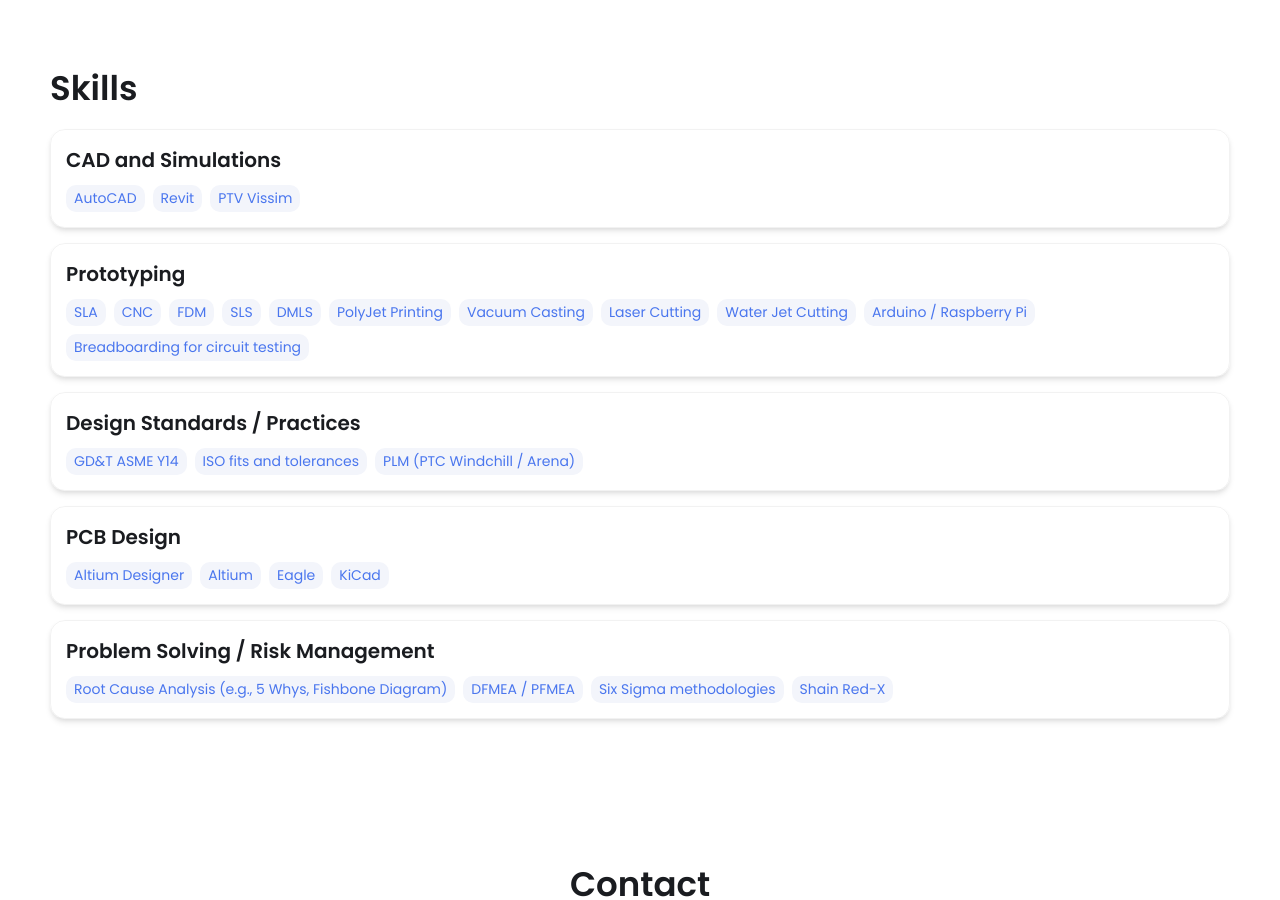
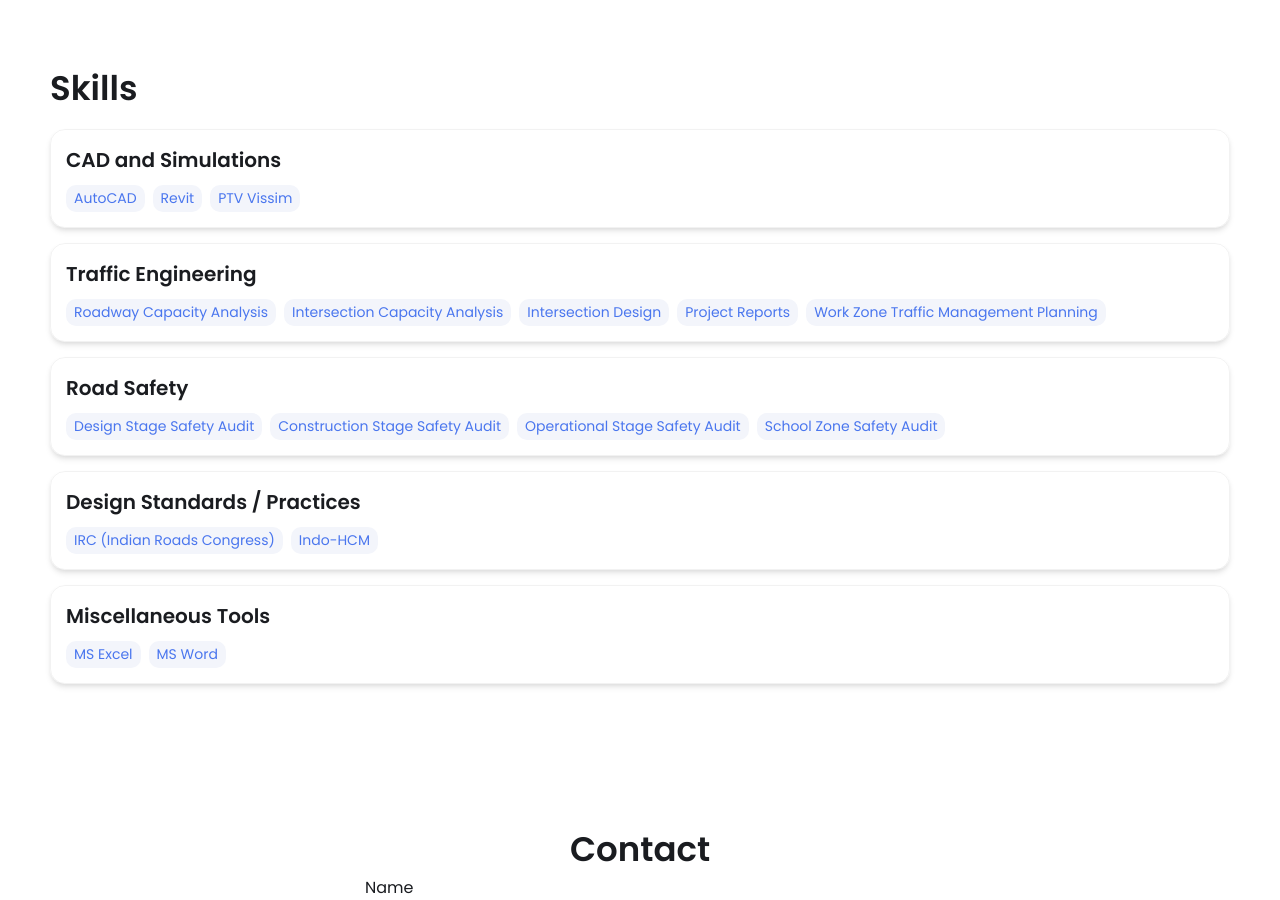
Before and after one commit to mmt-mayank/mmt-mayank.github.io, a Jekyll site: the page built from index.html, in a window 1280 px wide and 900 px high, scrolled down 1563 px. Built offline with Jekyll 4.4.1, drawn with Linux system fonts in a browser that asks for light colours.

Commit message:
Update _config.yml

```diff
--- a/_config.yml
+++ b/_config.yml
@@ -54,36 +54,37 @@ skills:
 
 
 
-  - category: Prototyping
+  - category: Traffic Engineering
     tools:
-    - SLA
-    - CNC
-    - FDM
-    - SLS
-    - DMLS
-    - PolyJet Printing
-    - Vacuum Casting
-    - Laser Cutting
-    - Water Jet Cutting
-    - Arduino / Raspberry Pi
-    - Breadboarding for circuit testing
+    - Roadway Capacity Analysis
+    - Intersection Capacity Analysis
+    - Intersection Design
+    - Project Reports
+    - Work Zone Traffic Management Planning
+
+
+
+
+
+
+  - category: Road Safety
+    tools:
+    - Design Stage Safety Audit
+    - Construction Stage Safety Audit
+    - Operational Stage Safety Audit
+    - School Zone Safety Audit
   - category: Design Standards / Practices
     tools:
-    - GD&T ASME Y14
-    - ISO fits and tolerances
-    - PLM (PTC Windchill / Arena)
-  - category: PCB Design
+    - IRC (Indian Roads Congress)
+    - Indo-HCM
+
+
+  - category: Miscellaneous Tools
     tools:
-    - Altium Designer
-    - Altium
-    - Eagle
-    - KiCad
-  - category: Problem Solving / Risk Management
-    tools:
-    - Root Cause Analysis (e.g., 5 Whys, Fishbone Diagram)
-    - DFMEA / PFMEA
-    - Six Sigma methodologies
-    - Shain Red-X
+    - MS Excel
+    - MS Word
+
+
 
 
 # Contact Form Setup. Setup an account and copy over the key. When someone fills out the form, it will be received in your email.
```
